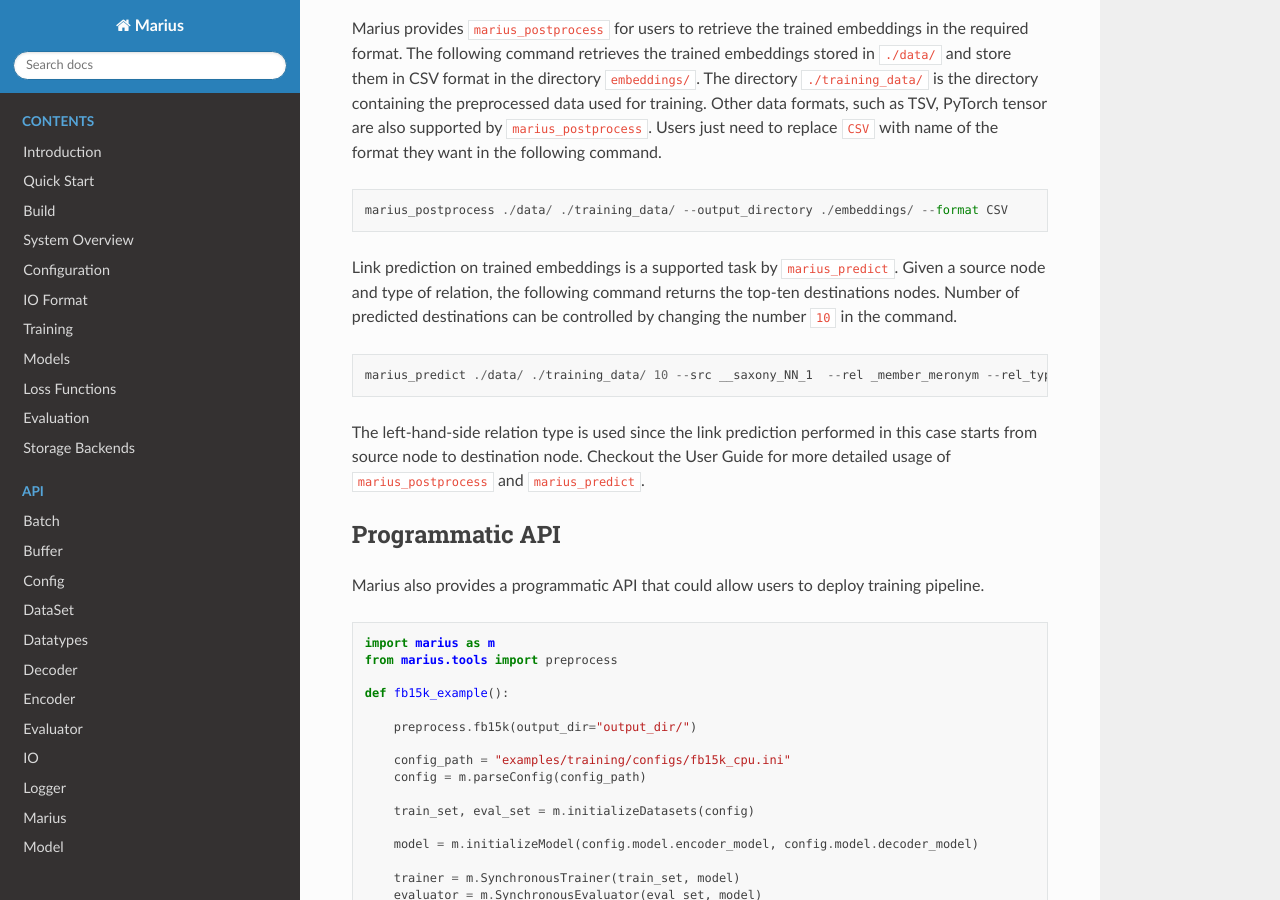
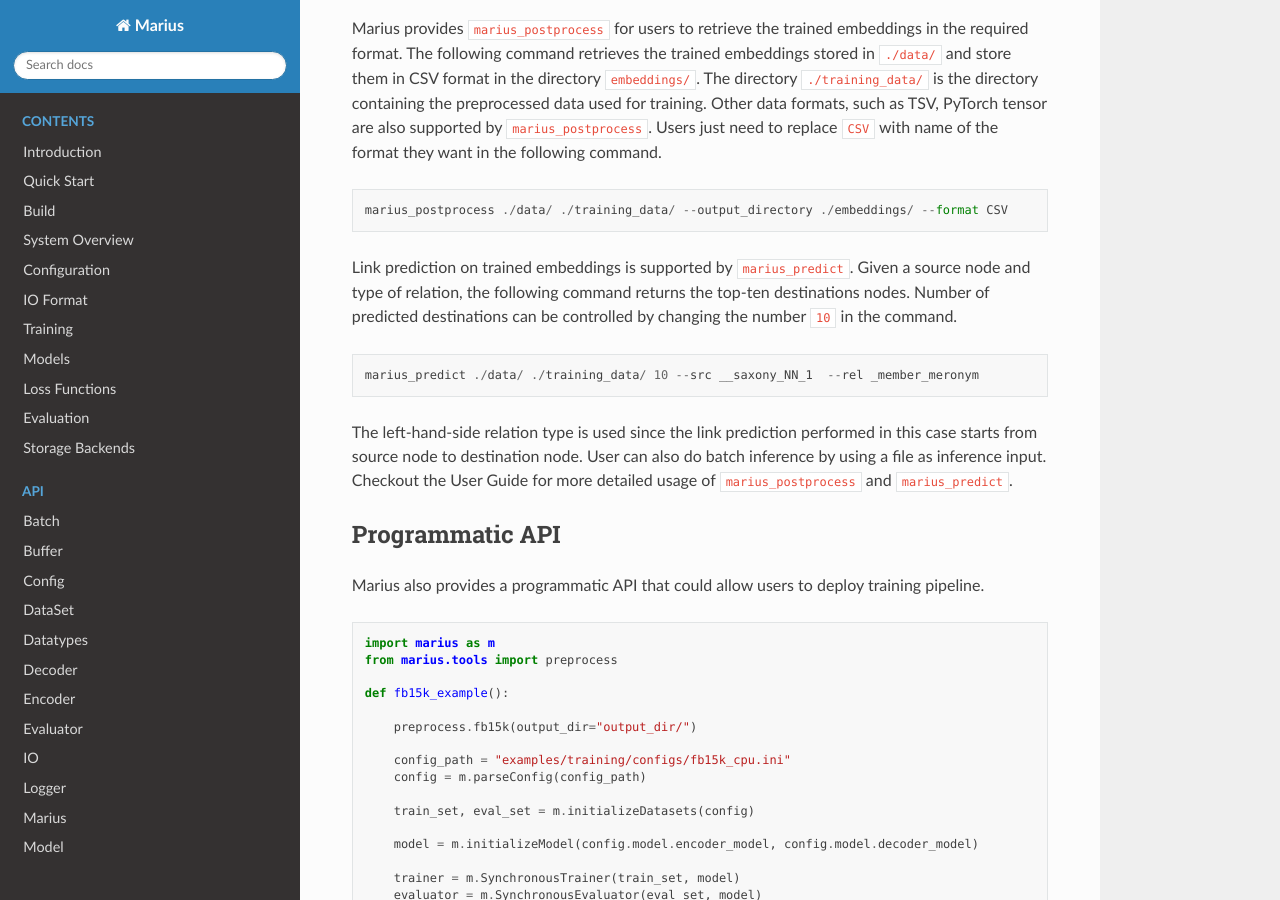
Before and after one commit to marius-team/marius, a Sphinx documentation site: the page built from docs/getting_started.rst, in a window 1280 px wide and 900 px high, scrolled down 4360 px. Built offline with Sphinx 7.4.7 and the Read the Docs theme 2.0.0, drawn with Linux system fonts in a browser that asks for light colours.

Commit message:
minor fix

```diff
--- a/docs/getting_started.rst
+++ b/docs/getting_started.rst
@@ -232,7 +232,7 @@ Users just need to replace ``CSV`` with name of the format they want in the foll
 
     marius_postprocess ./data/ ./training_data/ --output_directory ./embeddings/ --format CSV
 
-Link prediction on trained embeddings is a supported task by ``marius_predict``.
+Link prediction on trained embeddings is supported by ``marius_predict``.
 Given a source node and type of relation, the
 following command returns the top-ten destinations nodes.
 Number of predicted destinations can be controlled by changing the number ``10`` in
@@ -240,10 +240,11 @@ the command.
 
 ::
 
-    marius_predict ./data/ ./training_data/ 10 --src __saxony_NN_1  --rel _member_meronym --rel_type lhs
+    marius_predict ./data/ ./training_data/ 10 --src __saxony_NN_1  --rel _member_meronym
 
 The left-hand-side relation type is used since the link prediction performed in
 this case starts from source node to destination node.
+User can also do batch inference by using a file as inference input.
 Checkout the :ref:`User Guide<User_Guide>` for more detailed usage of ``marius_postprocess`` and ``marius_predict``.
 
 
```
